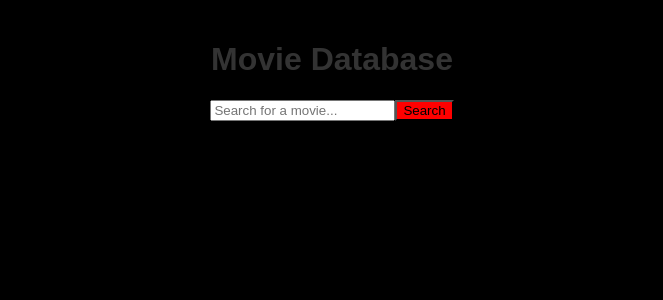
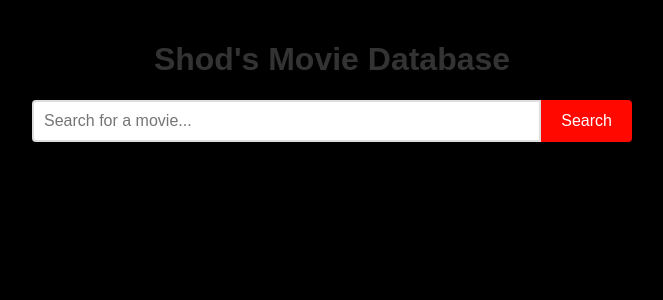
Before and after one commit to Shod1994/Movie-Database-App-, a React (Create React App) app: page / in a window 1280 px wide. Shown: the top 300 px of the page, without its empty margins (308-971 px from the left). Built offline with nearby package versions, Linux system fonts and the light colour scheme.

Commit message:
search bar design update

```diff
--- a/package.json
+++ b/package.json
@@ -9,7 +9,6 @@
     "axios": "^1.7.7",
     "react": "^18.3.1",
     "react-dom": "^18.3.1",
-    "react-router-dom": "^6.26.2",
     "react-scripts": "5.0.1",
     "web-vitals": "^2.1.4"
   },
@@ -36,5 +35,8 @@
       "last 1 firefox version",
       "last 1 safari version"
     ]
+  },
+  "devDependencies": {
+    "react-router-dom": "^6.26.2"
   }
 }
--- a/src/App.js
+++ b/src/App.js
@@ -54,7 +54,7 @@
 
   return (
     <div className="App">
-      <h1>Movie Database</h1>
+      <h1>Shod's Movie Database</h1>
       <SearchBar onSearch={(query) => handleSearch(query)} />
       {loading && <p>Loading...</p>}
       {error && <p>{error}</p>}
--- a/src/SearchBar.css
+++ b/src/SearchBar.css
@@ -1,3 +1,46 @@
-.Search-btn {
-    background-color: red
+.search-container {
+  display: flex;
+  justify-content: center;
+  align-items: center;
+  margin: 20px;
 }
+
+.search-container form {
+  display: flex;
+  flex-direction: row;
+  width: 100%;
+  max-width: 600px;
+}
+
+.search-input {
+  width: 100%;
+  padding: 10px;
+  font-size: 1rem;
+  border: 2px solid #ddd;
+  border-radius: 4px 0 0 4px;
+  outline: none;
+  transition: border-color 0.3s ease;
+}
+
+.search-input:focus {
+  border-color: #ff0800;
+}
+
+.search-btn {
+  padding: 10px 20px;
+  font-size: 1rem;
+  background-color: #ff0800;
+  color: #fff;
+  border: none;
+  border-radius: 0 4px 4px 0;
+  cursor: pointer;
+  transition: background-color 0.3s ease;
+}
+
+.search-btn:hover {
+  background-color: #9da3a0;
+}
+
+.search-btn:focus {
+  outline: none;
+}
--- a/src/components/SearchBar.js
+++ b/src/components/SearchBar.js
@@ -16,14 +16,17 @@
     };
 
     return (
+        <div className="search-container">
             <form onSubmit={handleSubmit}>
-        <input type ="text" className='Search-input'
+            <input type ="text"
             value={query}
             onChange={handleInputChange}
             placeholder="Search for a movie..."
+            className='search-input'
             />
-        <button type="submit" className='Search-btn'>Search</button>
+            <button type="submit" className='search-btn'>Search</button>
             </form>
+        </div>
     );
 }
 
```
Also changed, not shown: 1 other file (tests, documents, lock files or other folders). Lines whose indentation alone changed are shown as unchanged.
